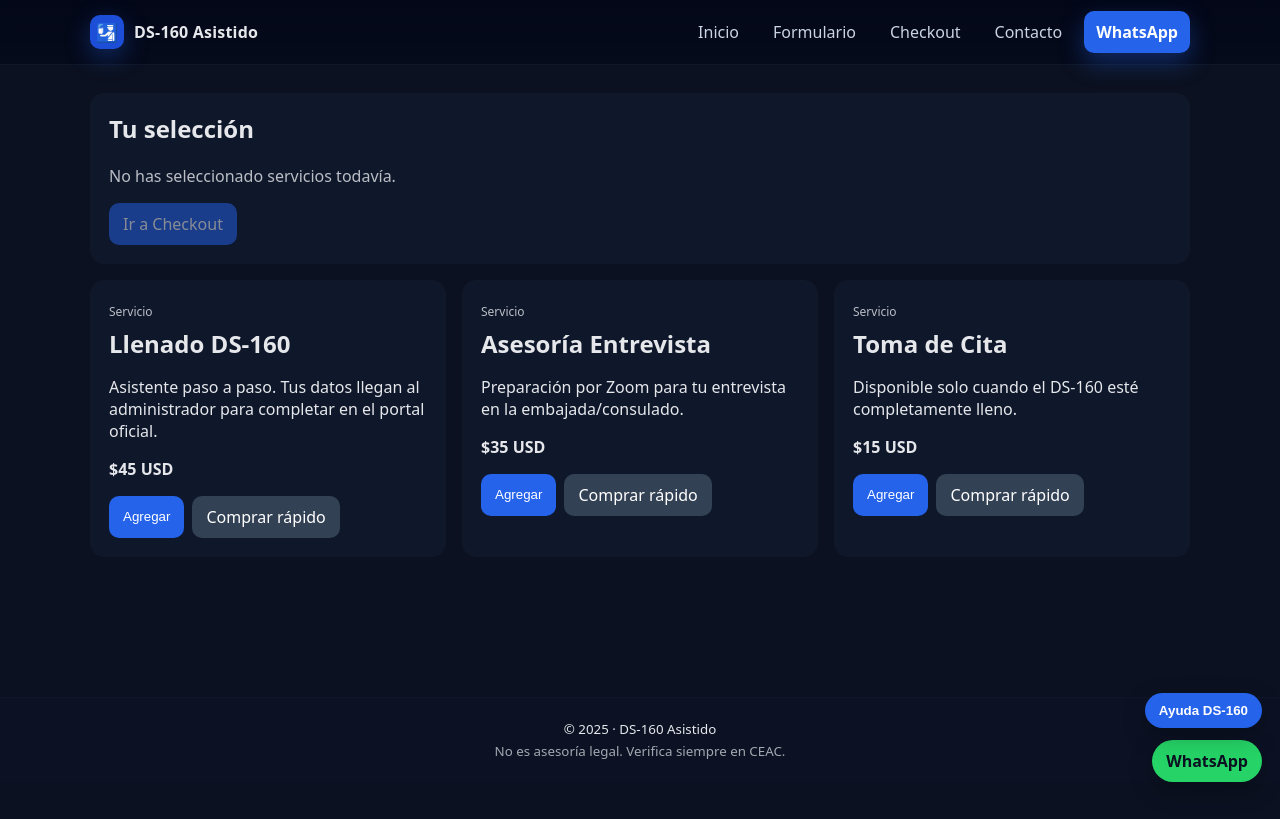
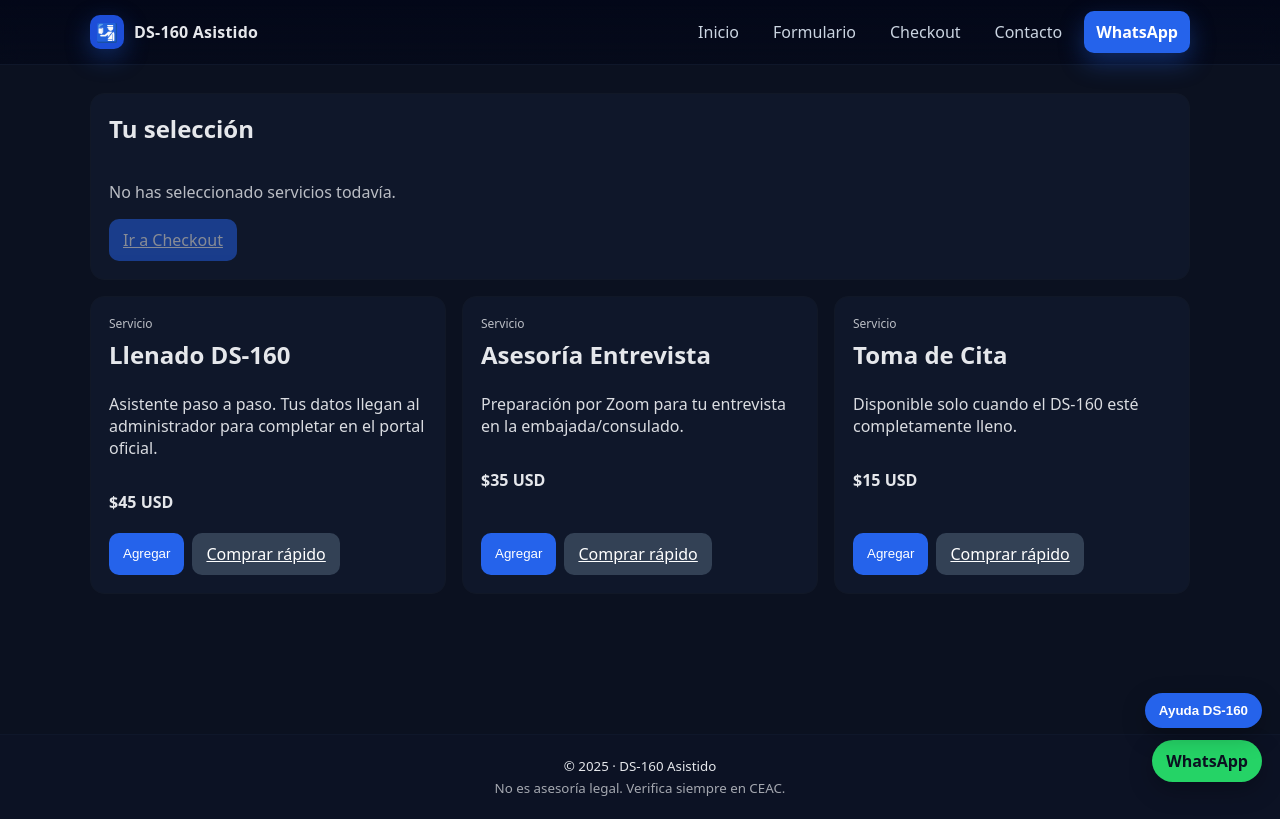
Before and after one commit to robertotitus86/ds160-app, a Next.js app: page / in a window 1280 px wide. Built offline with nearby package versions, Linux system fonts and the light colour scheme.

Commit message:
Update page.tsx

```diff
--- a/app/page.tsx
+++ b/app/page.tsx
@@ -10,47 +10,56 @@ const SERVICES: Service[] = [
 ];
 
 export default function Page() {
-  const [cart, setCart] = useState<string[]>([]); // ids
+  const [cart, setCart] = useState<string[]>([]);
 
-  // cargar carrito (localStorage)
   useEffect(() => {
-    try {
-      const raw = localStorage.getItem("ds160_cart");
-      if (raw) setCart(JSON.parse(raw));
-    } catch {}
+    try { const raw = localStorage.getItem("ds160_cart"); if (raw) setCart(JSON.parse(raw)); } catch {}
   }, []);
-  // guardar carrito
   useEffect(() => {
     try { localStorage.setItem("ds160_cart", JSON.stringify(cart)); } catch {}
   }, [cart]);
 
-  const toggle = (id: string) => {
-    setCart((prev) => prev.includes(id) ? prev.filter(x => x !== id) : [...prev, id]);
+  const toggle = (id: string) =>
+    setCart(prev => prev.includes(id) ? prev.filter(x => x !== id) : [...prev, id]);
+
+  const total = cart.reduce((a, id) => a + (SERVICES.find(s => s.id === id)?.price || 0), 0);
+  const goCheckoutHref = cart.length ? `/checkout?plans=${encodeURIComponent(cart.join(","))}` : "#";
+
+  // --- estilos consistentes ---
+  const grid: React.CSSProperties = {
+    display: "grid",
+    gap: 16,
+    gridTemplateColumns: "repeat(auto-fit, minmax(280px, 1fr))",
+    alignItems: "stretch",
   };
-
-  const total = cart
-    .map(id => SERVICES.find(s => s.id === id)?.price || 0)
-    .reduce((a,b)=>a+b,0);
-
-  const goCheckoutHref = cart.length
-    ? `/checkout?plans=${encodeURIComponent(cart.join(","))}`
-    : "#";
-
-  const card = { background:'#0f172a', padding:18, borderRadius:14, border:'1px solid #111827' };
-  const grid = { display:'grid', gap:16, gridTemplateColumns:'repeat(auto-fit,minmax(260px,1fr))' } as const;
-  const btn  = { background:'#2563eb', color:'#fff', border:'none', borderRadius:10, padding:'10px 14px', textDecoration:'none' as const };
-  const btnGhost = { background:'#334155', color:'#fff', border:'none', borderRadius:10, padding:'10px 14px', textDecoration:'none' as const };
+  const card: React.CSSProperties = {
+    background: "#0f172a",
+    border: "1px solid #111827",
+    borderRadius: 14,
+    padding: 18,
+    display: "flex",
+    flexDirection: "column",
+    minHeight: 260,         // <- altura mínima igual
+  };
+  const actions: React.CSSProperties = {
+    marginTop: "auto",      // <- empuja los botones al fondo
+    display: "flex",
+    gap: 8,
+    flexWrap: "wrap",
+  };
+  const btn: React.CSSProperties = { background:"#2563eb", color:"#fff", border:"none", borderRadius:10, padding:"10px 14px" };
+  const btnGhost: React.CSSProperties = { background:"#334155", color:"#fff", border:"none", borderRadius:10, padding:"10px 14px" };
 
   return (
     <>
-      {/* Mini carrito arriba */}
-      <section style={{...card, marginBottom:16}}>
+      {/* Mini carrito */}
+      <section style={{...card, minHeight:"auto", marginBottom:16}}>
         <h2 style={{marginTop:0}}>Tu selección</h2>
         {cart.length === 0 ? (
           <p style={{opacity:.8}}>No has seleccionado servicios todavía.</p>
         ) : (
           <>
-            <ul style={{margin:'6px 0 12px 18px'}}>
+            <ul style={{margin:"6px 0 12px 18px"}}>
               {cart.map(id => {
                 const s = SERVICES.find(x => x.id === id)!;
                 return <li key={id}>{s.title} — <b>${s.price} USD</b></li>;
@@ -59,27 +68,24 @@ export default function Page() {
             <p style={{marginBottom:12}}>Total: <b>${total} USD</b></p>
           </>
         )}
-        <div style={{display:'flex', gap:8, flexWrap:'wrap'}}>
-          <a href={goCheckoutHref} style={{...btn, pointerEvents: cart.length? 'auto' : 'none', opacity: cart.length? 1 : .5}}>
-            Ir a Checkout
-          </a>
-          {cart.length>0 && (
-            <button onClick={()=>setCart([])} style={btnGhost}>Vaciar selección</button>
-          )}
+        <div style={{display:"flex", gap:8, flexWrap:"wrap"}}>
+          <a href={goCheckoutHref} style={{...btn, pointerEvents: cart.length? "auto":"none", opacity: cart.length? 1:.5}}>Ir a Checkout</a>
+          {cart.length>0 && <button onClick={()=>setCart([])} style={btnGhost}>Vaciar selección</button>}
         </div>
       </section>
 
-      {/* Tarjetas de servicios */}
+      {/* Cards */}
       <main style={grid}>
         {SERVICES.map(s => {
           const selected = cart.includes(s.id);
           return (
             <section key={s.id} style={card}>
               <span style={{fontSize:12, opacity:.8}}>Servicio</span>
-              <h2 style={{margin:'6px 0'}}>{s.title}</h2>
-              <p>{s.desc}</p>
+              <h2 style={{margin:"6px 0"}}>{s.title}</h2>
+              <p style={{opacity:.95}}>{s.desc}</p>
               <p><b>${s.price} USD</b></p>
-              <div style={{display:'flex', gap:8}}>
+
+              <div style={actions}>
                 <button onClick={()=>toggle(s.id)} style={btn}>
                   {selected ? "Quitar" : "Agregar"}
                 </button>
```
